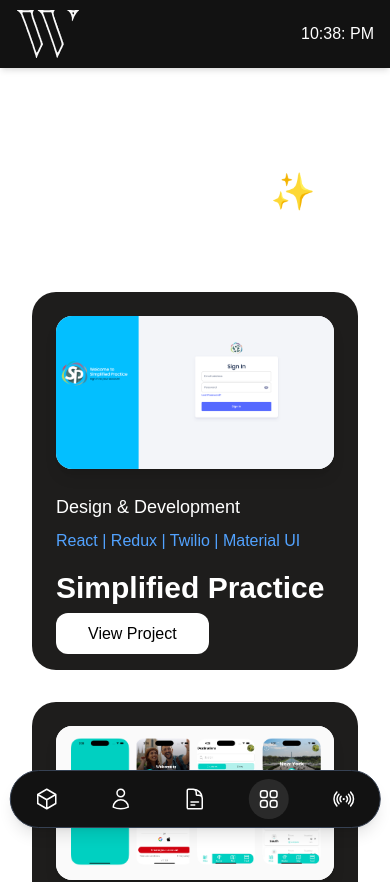
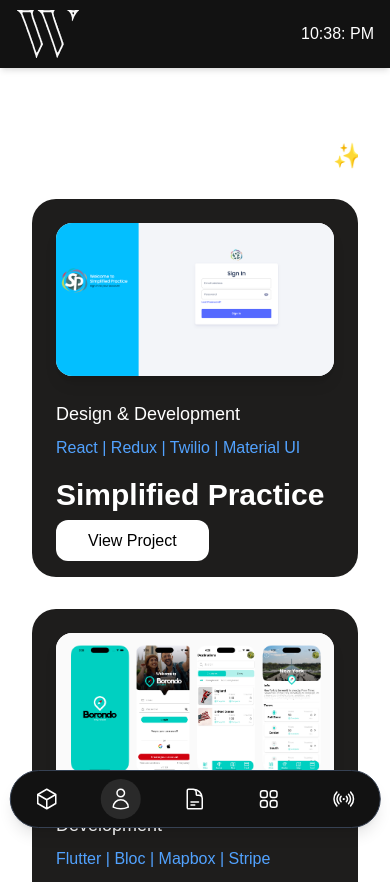
Before and after one commit to WGPQ/wp-portfolio, a Next.js app: page /work in a window 390 px wide. Shown: the top 882 px of the page. Built offline with nearby package versions, Linux system fonts and the light colour scheme.

Commit message:
feat: Update metadata in layout and add AnimatedTextReveal component; refactor BottomNavBar for dynamic page handling

```diff
--- a/src/app/layout.tsx
+++ b/src/app/layout.tsx
@@ -16,8 +16,8 @@
 });
 
 export const metadata: Metadata = {
-  title: "Create Next App",
-  description: "Generated by create next app",
+  title: "William Puma",
+  description: "Software Engineer and Tech Enthusiast",
 };
 
 export default function RootLayout({
--- a/src/app/work/page.tsx
+++ b/src/app/work/page.tsx
@@ -4,6 +4,7 @@
 import { Project, projects } from "../projects";
 import { useAppStore } from "@/store/appStore";
 import { motion } from "framer-motion";
+import AnimatedTextReveal from "@/components/Animated-text-reveal";
 
 const WorkPage = () => {
   const FramerImage = motion(Image);
@@ -15,11 +16,7 @@
   return (
     <div className="min-h-screen p-8">
       <div className="text-center max-w-6xl mx-auto">
-        <h1 className="text-white font-bold leading-tight mb-20">
-          <span className="block text-4xl sm:text-4xl md:text-4xl lg:text-4xl xl:text-6xl">
-            Creativity Changes Everything ✨
-          </span>
-        </h1>
+        <AnimatedTextReveal />
       </div>
       <div className="max-w-7xl mx-auto">
         <div className="grid grid-cols-1 lg:grid-cols-2 gap-8">
--- /dev/null
+++ b/src/components/Animated-text-reveal.tsx
@@ -0,0 +1,48 @@
+"use client"
+
+import { motion, useMotionValue, useTransform, animate } from "framer-motion"
+import { useEffect, useRef, useState } from "react"
+
+export default function AnimatedTextReveal() {
+  const textRef = useRef<HTMLDivElement>(null)
+  const [textWidth, setTextWidth] = useState(0)
+
+  const progress = useMotionValue(0)
+  const clipPath = useTransform(progress, [0, 1], ["inset(0 100% 0 0)", "inset(0 0% 0 0)"])
+  const starX = useTransform(progress, [0, 1], [-50, textWidth])
+
+  useEffect(() => {
+    if (textRef.current) {
+      setTextWidth(textRef.current.scrollWidth) // Medición más confiable
+    }
+
+    const animation = animate(progress, 1, {
+      duration: 2.5,
+      ease: "easeInOut",
+    })
+
+    return () => animation.stop()
+  }, [progress])
+
+  return (
+    <div className="flex items-center justify-center overflow-hidden p-4">
+      <div className="relative max-w-full px-2">
+        <motion.div
+          ref={textRef}
+          className="text-white text-center text-3xl sm:text-4xl lg:text-6xl font-bold break-words leading-tight"
+          style={{ clipPath }}
+        >
+          {/* Puedes forzar el salto de línea así si deseas */}
+          <span className="block sm:inline">Creativity Changes</span>{" "}
+          <span className="block sm:inline">Everything</span>
+        </motion.div>
+        <motion.span
+          className="absolute top-1/2 -translate-y-1/2 text-2xl md:text-6xl lg:text-4xl"
+          style={{ x: starX, y: 10, left: 10, zIndex: 10 }}
+        >
+          ✨
+        </motion.span>
+      </div>
+    </div>
+  )
+}
--- a/src/components/Layout/BottomNavBar.tsx
+++ b/src/components/Layout/BottomNavBar.tsx
@@ -1,24 +1,40 @@
 'use client'
 
+import { useState } from 'react'
 import Link from 'next/link'
 import { CubeIcon, UserIcon, Squares2X2Icon, DocumentTextIcon, SignalIcon } from '@heroicons/react/24/outline'
+const pages = [
+  { name: 'Home', href: '/', icon: UserIcon },
+  { name: 'About', href: '/about', icon: DocumentTextIcon },
+  { name: 'Work', href: '/work', icon: Squares2X2Icon },
+]
+
 
 const BottomNavBar = () => {
+  const [currentPage, setcurrentPage] = useState('/');
+  const handlePageChange = (page: string) => {
+    setcurrentPage(page);
+  };
   return (
     <div className="fixed bottom-4 left-1/2 -translate-x-1/2 z-50 w-[95vw] max-w-md bg-[#121212] border border-gray-700 rounded-full px-4 py-2 shadow-lg flex justify-between items-center md:hidden">
-      <Link href="/" className="flex items-center justify-center h-10 w-10 rounded-full hover:bg-white/10">
+      <Link href="/"
+        onClick={() => handlePageChange('/')}
+        className="flex items-center justify-center h-10 w-10 rounded-full hover:bg-white/10">
         <CubeIcon className="h-6 w-6 text-white" />
       </Link>
-      <Link href="/" className="flex items-center justify-center h-10 w-10 rounded-full hover:bg-white/10">
-        <UserIcon className="h-6 w-6 text-white" />
-      </Link>
-      <Link href="/about" className="flex items-center justify-center h-10 w-10 rounded-full hover:bg-white/10">
-        <DocumentTextIcon className="h-6 w-6 text-white" />
-      </Link>
-      <Link href="/work" className="flex items-center justify-center h-10 w-10 rounded-full bg-white/10">
-        <Squares2X2Icon className="h-6 w-6 text-white" />
-      </Link>
-      <Link href="/" className="flex items-center justify-center h-10 w-10 rounded-full hover:bg-white/10">
+      {pages.map((page) => (
+        <Link
+          key={page.name}
+          href={page.href}
+          onClick={() => handlePageChange(page.href)}
+          className={`flex items-center justify-center h-10 w-10 rounded-full ${currentPage === page.href ? 'bg-white/10' : 'hover:bg-white/10'}`}
+        >
+          <page.icon className="h-6 w-6 text-white" />
+        </Link>
+      ))}
+      <Link href="/"
+        onClick={() => handlePageChange('/')}
+        className="flex items-center justify-center h-10 w-10 rounded-full hover:bg-white/10">
         <SignalIcon className="h-6 w-6 text-white" />
       </Link>
     </div>
```
Lines whose indentation alone changed are shown as unchanged.
